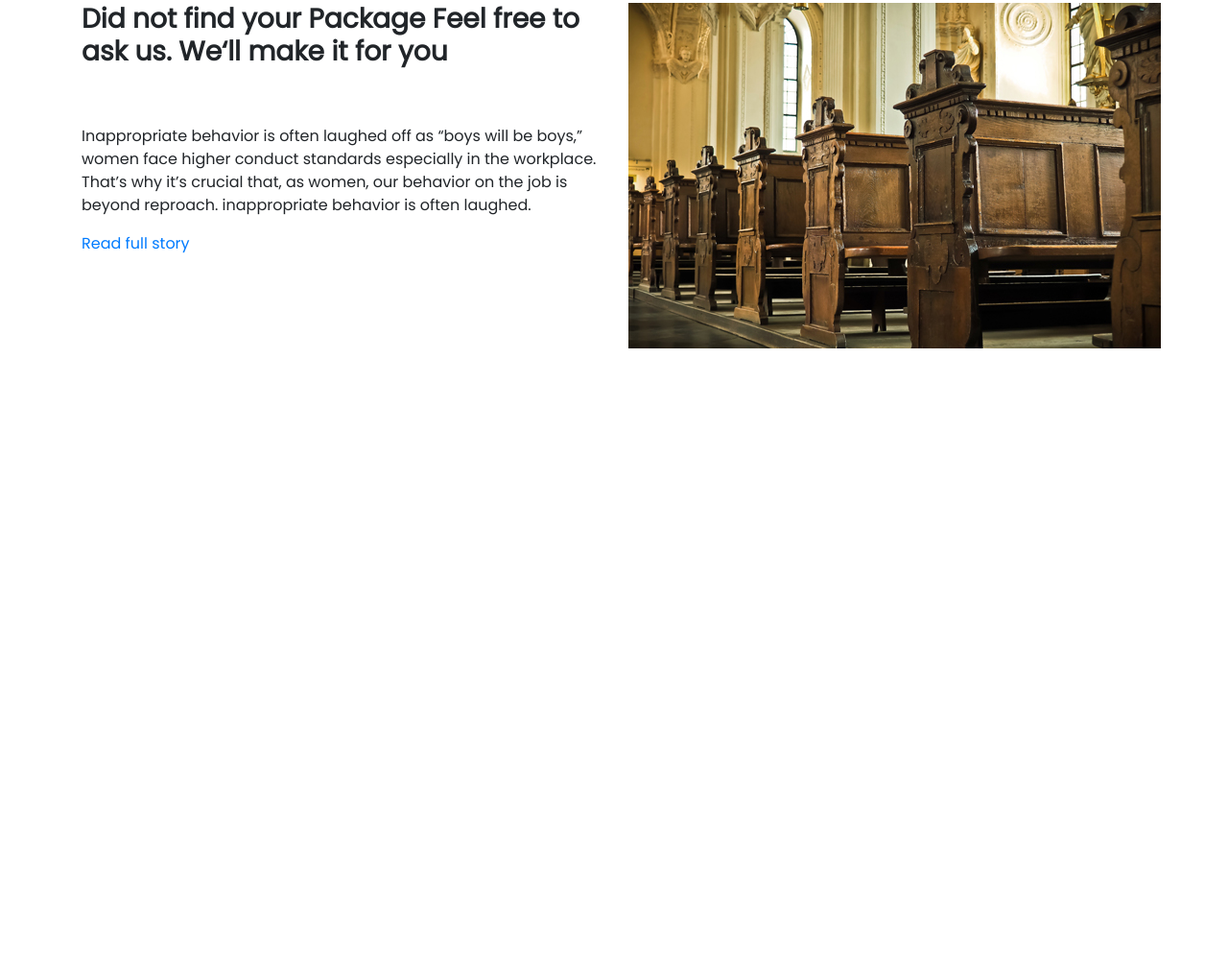
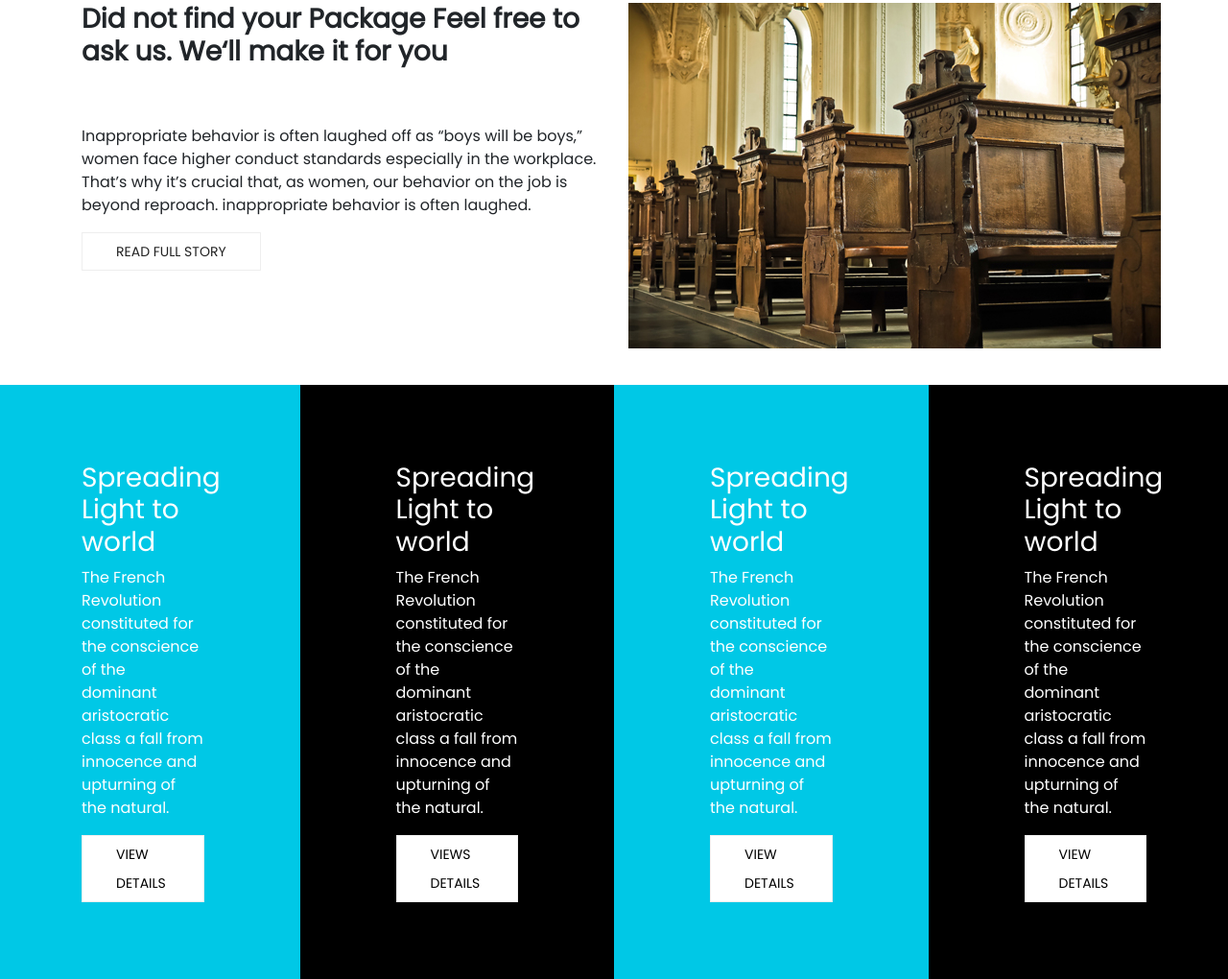
Before and after one commit to debbyandso/site-de-l-eglise, a website: page index.html in a window 1280 px wide. Shown: the part 291-1311 px from the top of the page at 96% size. Before the commit the page ends 800 px from the top, so only its background shows below. Drawn offline with nearby package versions, Linux system fonts and the light colour scheme.

Commit message:
J'ai presque fini le site

```diff
--- a/index.html
+++ b/index.html
@@ -21,6 +21,7 @@
                         <span class="navbar-toggler-icon"></span>
                       </button>
                   <div class="collapse navbar-collapse" id="navbarResponsive">
+                    <div class="titra">
                     <ul class="navbar-nav ml-auto  ">
                       <li class="nav-item active ">
                         <a class="nav-link " href="#">Home
@@ -28,10 +29,10 @@
                             </a>
                       </li>
                       <li class="nav-item">
-                        <a class="nav-link mr-4 " href="#">Ministries</a>
+                        <a class="nav-link mr-4  " href="#">Ministries</a>
                       </li>
                       <li class="nav-item">
-                        <a class="nav-link mr-4 " href="#">Sermon</a>
+                        <a class="nav-link mr-4  " href="#">Sermon</a>
                       </li>
                       <li class="nav-item mr-4">
                         <a class="nav-link" href="#">Event</a>
@@ -47,6 +48,7 @@
                                   </li>
 
                     </ul>
+                  </div>
                     <i class="fas fa-search "></i>
                   </div>
                 </div>
@@ -62,7 +64,7 @@
                     <div class="col-6  ">
                       <h3 class="espaces" style="font-weight:bold ">Did not find your Package Feel free to ask us. We‘ll make it for you</h3>
                       <p>Inappropriate behavior is often laughed off as “boys will be boys,” women face higher conduct standards especially in the workplace. That’s why it’s crucial that, as women, our behavior on the job is beyond reproach. inappropriate behavior is often laughed.</p>
-                     <a href="" class="about_btn btn_hover  ">Read full story</a>
+                      <a href="#" class="about_btn btn_hover">Read Full Story</a>
                     </div>
                     <div class="col-6">
                         <img src="images/about.jpg" alt="">
@@ -71,5 +73,31 @@
                   </div>
                 </div>
               </section>
+              <section>
+                <div class="row">
+                  <div class="col-md-3 mescolonnesblu">
+                    <h3>Spreading Light to world</h3>
+                    <p>The French Revolution constituted for the conscience of the dominant aristocratic class a fall from innocence and upturning of the natural.</p>
+                    <a href="#" class="about_btn btn_cadre">view details</a>
+                   </div>
+                  <div class="col-md-3 mescolonnes">
+                    <h3>Spreading Light to world</h3>
+                    <p>The French Revolution constituted for the conscience of the dominant aristocratic class a fall from innocence and upturning of the natural.</p>
+                    <a href="#" class="about_btn btn_cadre">views details</a>
+                  </div>
+                  <div class="col-md-3 mescolonnesblu">
+                    <h3>Spreading Light to world</h3>
+                    <p>The French Revolution constituted for the conscience of the dominant aristocratic class a fall from innocence and upturning of the natural.</p>
+                    <a href="#" class="about_btn btn_cadre">View details</a>
+
+                  </div>
+                  <div class="col-md-3 mescolonnes">
+
+                <h3>Spreading Light to world</h3>
+                <p>The French Revolution constituted for the conscience of the dominant aristocratic class a fall from innocence and upturning of the natural.</p>
+                <a href="#" class="about_btn btn_cadre">view details</a>
+              </div>
+            </div>
+              </section>
 </body>
 </html>
--- a/src/sass/style.sass
+++ b/src/sass/style.sass
@@ -27,8 +27,66 @@ nav
 h1
     margin-top: 60px
     font-weight: 900
-.btn_hover
-    text-align: center
-
 .espaces
     margin-bottom: 60px
+a.nav-link
+    color: black !important
+
+a.nav-link:hover
+    color: #00c8e6 !important
+
+.btn_hover
+    font-size: 14px!important
+    line-height: 30px!important
+    color: #222222!important
+    font-weight: 500!important
+    padding: 4px 35px!important
+    display: inline-block!important
+    border: 1px solid #eeeeee !important
+    transition: all 0.3s linear!important
+    text-transform: uppercase!important
+    border-radius: 0px!important
+    -webkit-box-shadow: none!important
+    box-shadow: none!important
+    text-decoration: none!important
+
+.btn_hover:hover
+    background-color: #00c8e6 !important
+
+.btn_cadre
+    font-size: 14px!important
+    line-height: 30px!important
+    color: black!important
+    font-weight: 500!important
+    padding: 4px 35px!important
+    display: inline-block!important
+    border: 1px solid #eeeeee !important
+    transition: all 0.3s linear!important
+    text-transform: uppercase!important
+    border-radius: 0px!important
+    -webkit-box-shadow: none!important
+    box-shadow: none!important
+    text-decoration: none!important
+    background-color: white
+
+
+.btn_cadre:hover
+    background-color: black !important
+    color: white !important
+
+.mescolonnesblu
+    background-color: #00c8e6 !important
+    color: white !important
+    padding-left: 100px !important
+    padding-top: 80px!important
+    padding-bottom: 80px!important
+    padding-right: 100px!important
+.mescolonnes
+    background-color: black !important
+    color: white !important
+    padding-left: 100px !important
+    padding-top: 80px!important
+    padding-bottom: 80px!important
+    padding-right: 100px!important
+section
+    margin-top: 1cm
```
Also changed, not shown: public/css/style.css, 2 other files.
